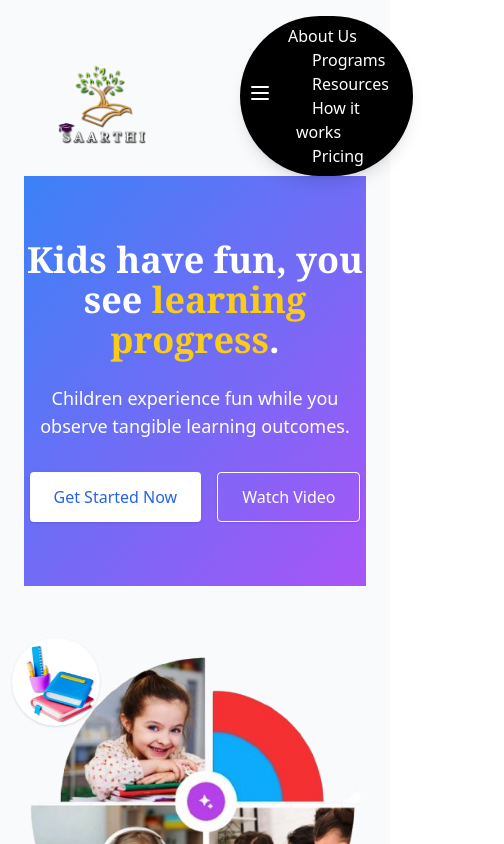
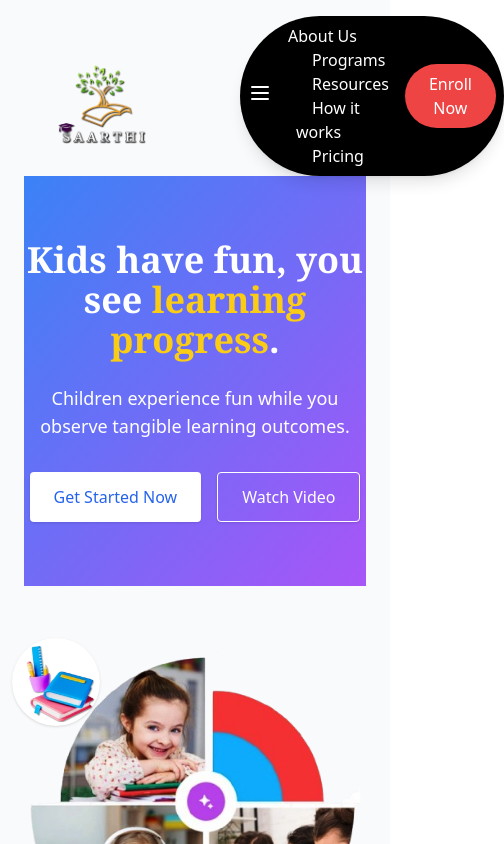
Before and after one commit to ayuxsh009/saarthi, a React (Vite) app: page / in a window 390 px wide. Both pictures are taken after a click on the button 370 px from the left and 71 px from the top of the page. Shown: the top 844 px of the page, 504 px wide, since content can reach past the window. Built offline with nearby package versions, Linux system fonts and the light colour scheme.

Commit message:
Update Header.jsx

```diff
--- a/src/Components/Header.jsx
+++ b/src/Components/Header.jsx
@@ -21,6 +21,7 @@ const Header = () => {
         <nav className="container mx-auto flex justify-between items-center">
           <div className="text-2xl font-bold text-white"></div>
 
+          {/* Hamburger Menu for Mobile */}
           <div className="md:hidden">
             <button
               onClick={toggleMenu}
@@ -43,10 +44,9 @@ const Header = () => {
             </button>
           </div>
 
+          {/* Menu for Desktop and Tablet */}
           <motion.ul
-            className={`md:flex space-x-6 text-white ${
-              isMenuOpen ? 'flex flex-col' : 'hidden md:flex'
-            }`}
+            className={`md:flex space-x-6 text-white ${isMenuOpen ? 'flex flex-col' : 'hidden md:flex'}`}
             initial={{ opacity: 0, y: -20 }}
             animate={{ opacity: 1, y: 0 }}
             transition={{ duration: 0.3 }}
@@ -93,7 +93,16 @@ const Header = () => {
             </li>
           </motion.ul>
 
+          {/* Enroll Now Button for Desktop */}
           <button className="bg-red-500 text-white px-6 py-2 rounded-full hidden md:inline-block transition-all duration-300 ease-in-out transform hover:scale-105 hover:bg-gradient-to-r hover:from-red-200 hover:to-red-600 hover:text-white">
+            Enroll Now
+          </button>
+
+          {/* Mobile View Enroll Now Button */}
+          <button
+            onClick={toggleMenu}
+            className={`bg-red-500 text-white px-6 py-2 rounded-full md:hidden transition-all duration-300 ease-in-out transform hover:scale-105 hover:bg-gradient-to-r hover:from-red-200 hover:to-red-600 hover:text-white ${isMenuOpen ? 'block' : 'hidden'}`}
+          >
             Enroll Now
           </button>
         </nav>
```
